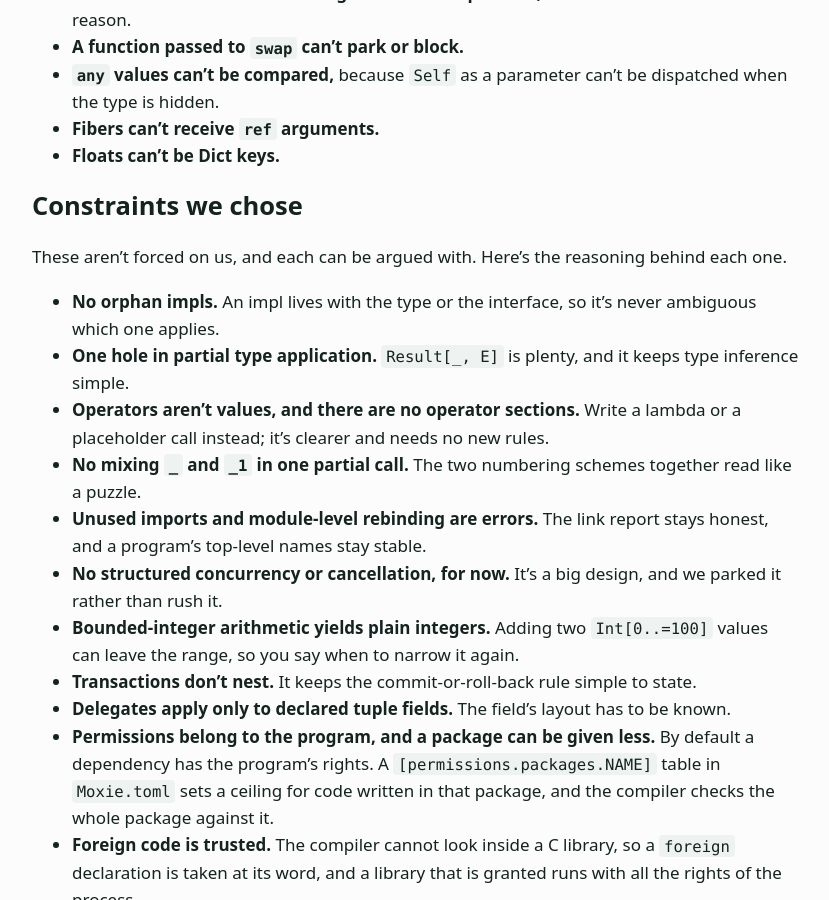
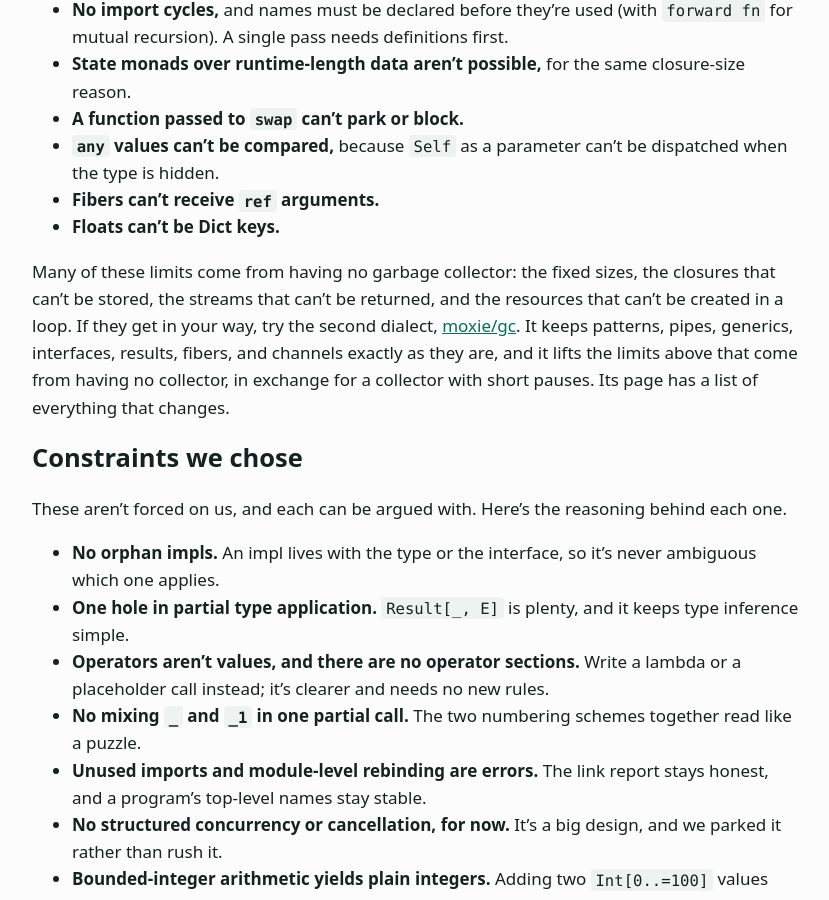
Before and after one commit to slconverse1/moxie, a Jekyll site: the page built from docs/index.md, in a window 1280 px wide and 900 px high, scrolled down 46088 px. Shown: the whole window, without its empty margins (224-1053 px from the left). Built offline with Jekyll 4.4.1, drawn with Linux system fonts in a browser that asks for light colours; some of the changed text lies outside the part shown.

Commit message:
Site intro: point to moxie/gc from the no-GC limits and from Get it running
Co-Authored-By: Claude Sonnet 5.5 <noreply@anthropic.com>
Claude-Session: https://claude.ai/code/session_01XCzUchPRZuBnrDtgjNTTye

```diff
--- a/docs/index.md
+++ b/docs/index.md
@@ -35,6 +35,8 @@ You can try moxie three ways, from least to most effort. Remember that what you
 
    `python3 -m moxie check hello.mxi` checks a program without running it, and `test` runs its `test` blocks.
 3. **Clone the repository.** `git clone https://github.com/slconverse1/moxie` also gets you the examples and the interpreter's own tests, and `python3 -m moxie run examples/gradebook.mxi` runs a sample.
+
+Everything above runs moxie, the no-GC dialect. To run [moxie/gc](gc/) instead, tick "moxie/gc rules" on the Try page, or add `--gc` on the command line: `python3 -m moxie --gc run hello.mxi`.
 
 The [Tutorial](tutorial.html) builds one program step by step and assumes you have it running.
 
@@ -1390,6 +1392,8 @@ These come with the territory, and we don't mind them.
 - **Fibers can't receive `ref` arguments.**
 - **Floats can't be Dict keys.**
 
+Many of these limits come from having no garbage collector: the fixed sizes, the closures that can't be stored, the streams that can't be returned, and the resources that can't be created in a loop. If they get in your way, try the second dialect, [moxie/gc](gc/). It keeps patterns, pipes, generics, interfaces, results, fibers, and channels exactly as they are, and it lifts the limits above that come from having no collector, in exchange for a collector with short pauses. Its page has a list of everything that changes.
+
 ## Constraints we chose
 
 These aren't forced on us, and each can be argued with. Here's the reasoning behind each one.
```
